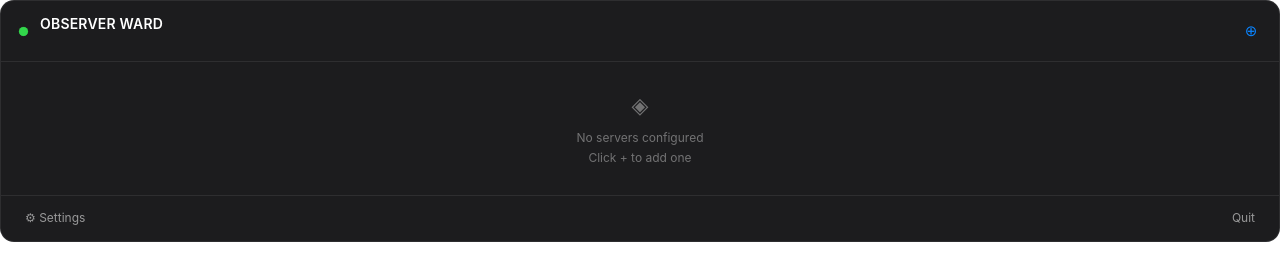
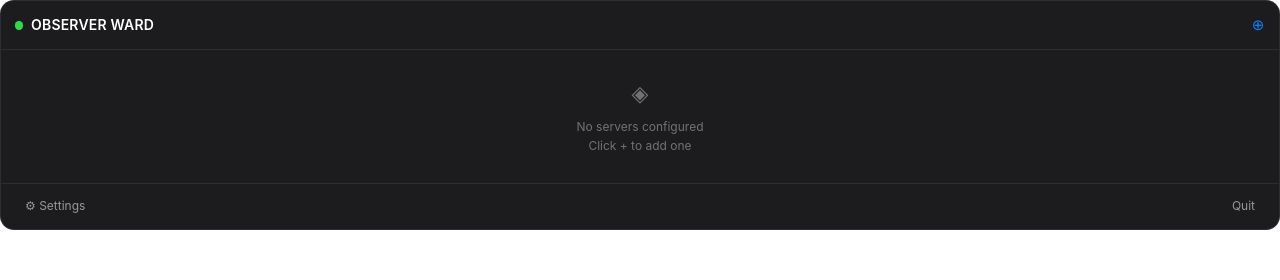
Before and after one commit to GeorgiosDelkos/observer-ward, a plain HTML site: page ui/index.html in a window 1280 px wide. Drawn offline with Linux system fonts and the light colour scheme.

Commit message:
Align the popover header with the server rows
The invisible "syncing" label was stacked under the title and still
took up a line, so the title sat above the dot and the add button. The
label now sits inline after the title.

The header dot and title also used a 16px column and 9px gap while the
rows use 8px and 8px, so they did not line up with the status dots and
names below. The add button's hit area now extends into the gutter so
its glyph meets the row content edge.

```diff
--- a/ui/styles.css
+++ b/ui/styles.css
@@ -89,8 +89,8 @@
 .header {
   display: flex;
   align-items: center;
-  gap: 9px;
-  padding: 13px var(--pad-x) 12px;
+  gap: 8px;
+  padding: 10px var(--pad-x);
   border-bottom: 1px solid var(--sep);
   flex-shrink: 0;
 }
@@ -100,17 +100,21 @@
   justify-content: center;
   flex-shrink: 0;
 }
+/* Title and sync label share one line so the row centres on the title;
+   a stacked, invisible label used to push the title above the dot. */
 .header-center {
   flex: 1;
+  min-width: 0;
   display: flex;
-  flex-direction: column;
-  align-items: flex-start;
-  gap: 1px;
+  align-items: baseline;
+  gap: 8px;
 }
 
 /* Ward dot (header live indicator) */
+/* Same 8px column as the row status dots, so the dot and title line up
+   with the dots and names below; the 9px dot overhangs by half a pixel. */
 .ward-eye {
-  width: 16px;
+  width: 8px;
   height: 16px;
   display: flex;
   align-items: center;
@@ -171,6 +175,9 @@
 }
 #btn-open-add {
   color: var(--accent);
+  /* Pull the 28px hit area into the gutter so the glyph's right edge
+     meets the row content edge instead of sitting 7px inside it. */
+  margin-right: -7px;
 }
 #btn-open-add:hover {
   background: var(--accent-bg);
```
